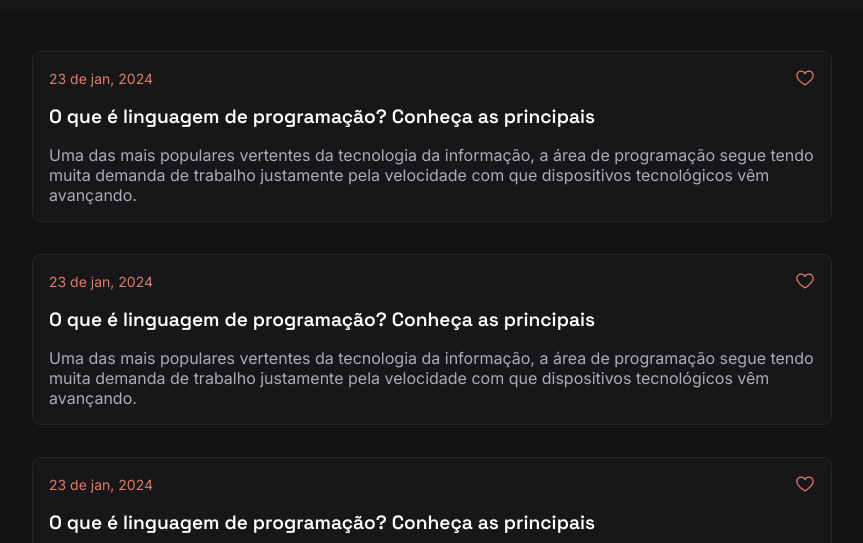
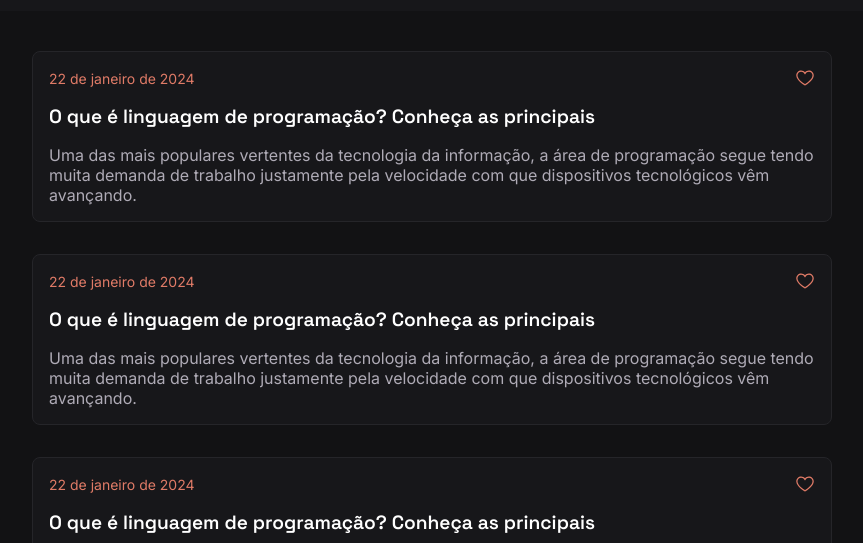
Before and after one commit to jhops10/estudo-techblog-angular, an Angular app: page / in a window 1280 px wide. Shown: the part 149-692 px from the top of the page, without its empty margins (208-1071 px from the left). Built offline with nearby package versions, Linux system fonts and the light colour scheme.

Commit message:
adiconando data dinamicamente

```diff
--- a/src/app/components/notice/notice.component.html
+++ b/src/app/components/notice/notice.component.html
@@ -1,7 +1,7 @@
 <div class="notice">
   <div class="content">
     <div class="header-content">
-      <span>23 de jan, 2024</span>
+      <span>{{ data }}</span>
       <img src="../../../assets/icons/icon-heart.svg" />
     </div>
     <div class="body-content">
--- a/src/app/components/notice/notice.component.ts
+++ b/src/app/components/notice/notice.component.ts
@@ -1,10 +1,18 @@
-import { Component } from '@angular/core';
+import { Component, Input } from '@angular/core';
 
 @Component({
   selector: 'app-notice',
   templateUrl: './notice.component.html',
-  styleUrls: ['./notice.component.css']
+  styleUrls: ['./notice.component.css'],
 })
 export class NoticeComponent {
+  dataAtual: Date = new Date();
+  options: Intl.DateTimeFormatOptions = {
+    day: 'numeric',
+    month: 'long',
+    year: 'numeric',
+  };
 
+  @Input()
+  data: string = this.dataAtual.toLocaleDateString('pt-BR', this.options);
 }
```
